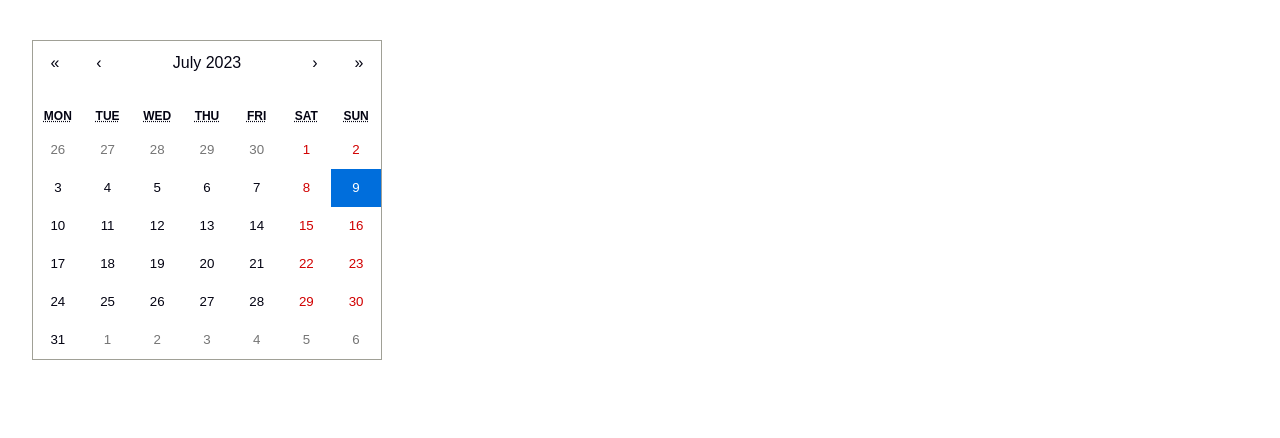
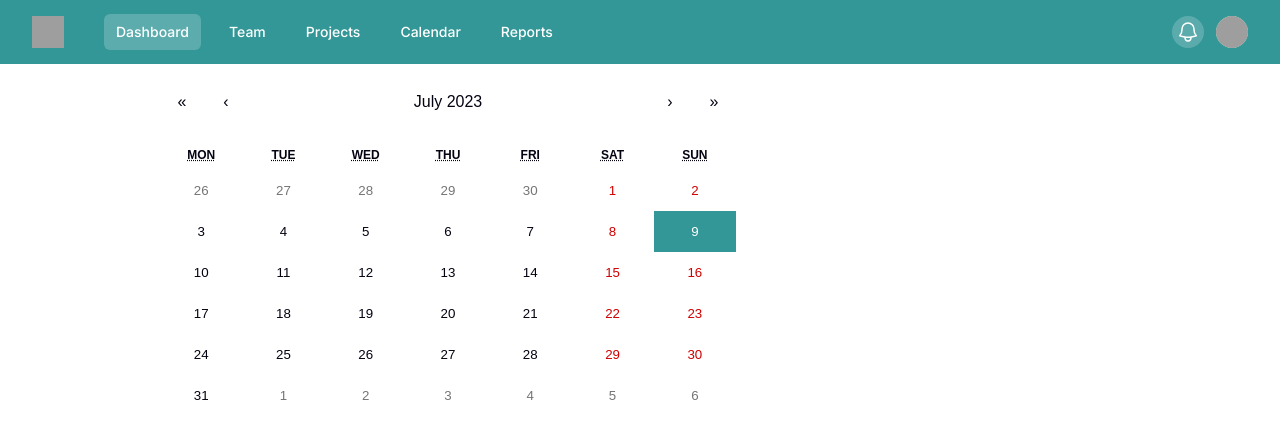
Before and after one commit to TheNestDevs/H4B, a Next.js app in the folder apps/web/: page /dashboard in a window 1280 px wide. Shown: the top 438 px of the page. Built offline with nearby package versions, Linux system fonts and the light colour scheme; grey boxes are pictures that could not be loaded.

Commit message:
added calendary"

```diff
--- a/apps/web/app/dashboard/layout.tsx
+++ b/apps/web/app/dashboard/layout.tsx
@@ -1,5 +1,6 @@
 "use client";
 import React from "react";
+import Navbar from "@/components/ui/Navbar";
 
 interface DashboardLayoutProps {
     children: React.ReactNode;
@@ -8,8 +9,9 @@ interface DashboardLayoutProps {
 export default function DashboardLayout({ children }: DashboardLayoutProps) {
     return (
         <>
-            <div className="min-h-full">
-                <main className="pt-10">
+            <div className="relative h-screen w-screen">
+                <Navbar />
+                <main className="h-screen pt-20">
                     <div className="mx-auto px-4 pb-12 sm:px-6 lg:px-8">{children}</div>
                 </main>
             </div>
--- a/apps/web/app/dashboard/page.tsx
+++ b/apps/web/app/dashboard/page.tsx
@@ -4,6 +4,7 @@ import React, { useState } from "react";
 import Calendar from "react-calendar";
 
 import "react-calendar/dist/Calendar.css";
+import "@/styles/calendar.css";
 
 const Dashboard = () => {
     const [value, setValue] = useState(new Date());
@@ -11,8 +12,11 @@ const Dashboard = () => {
         setValue(values[0]);
     };
     return (
-        <div>
-            <Calendar className={"w-full"} value={value} onChange={onAdd as never} />
+        <div className={".flex px-32"}>
+            <div className="w-3/5 ">
+                <Calendar className={"calendar"} value={value} onChange={onAdd as never} />
+            </div>
+            <div className="2/5"></div>
         </div>
     );
 };
--- a/apps/web/components/ui/Navbar/index.tsx
+++ b/apps/web/components/ui/Navbar/index.tsx
@@ -27,7 +27,7 @@ const userNavigation = [
 
 const Navbar = () => {
     return (
-        <Disclosure as="nav" className=" bg-accent lg:border-none">
+        <Disclosure as="nav" className=" absolute left-0 top-0 w-full bg-accent lg:border-none">
             {({ open }) => (
                 <>
                     <div className="mx-auto max-w-7xl px-2 sm:px-4 lg:px-8">
--- /dev/null
+++ b/apps/web/styles/calendar.css
@@ -0,0 +1,25 @@
+.calendar {
+    width: 100%;
+    border: 0;
+}
+
+.react-calendar__month-view__days__day {
+    padding: 10px;
+    /*border-width: 2px !important;*/
+    /*border-style: solid !important;*/
+    /*border-color: rgb(var(--color-accent)) !important;*/
+    aspect-ratio: 2/1;
+    margin: 1px;
+}
+.react-calendar__tile--active {
+    background: rgb(var(--color-accent)) !important;
+}
+.react-calendar__tile--active:hover {
+    background: rgb(var(--color-accent)) !important;
+}
+.react-calendar__tile--hasActive {
+    background: rgb(var(--color-accent)) !important;
+}
+.react-calendar__tile--hasActive:hover {
+    background: rgb(var(--color-accent)) !important;
+}
```
Also changed, not shown: 1 other file (tests, documents, lock files or other folders).
